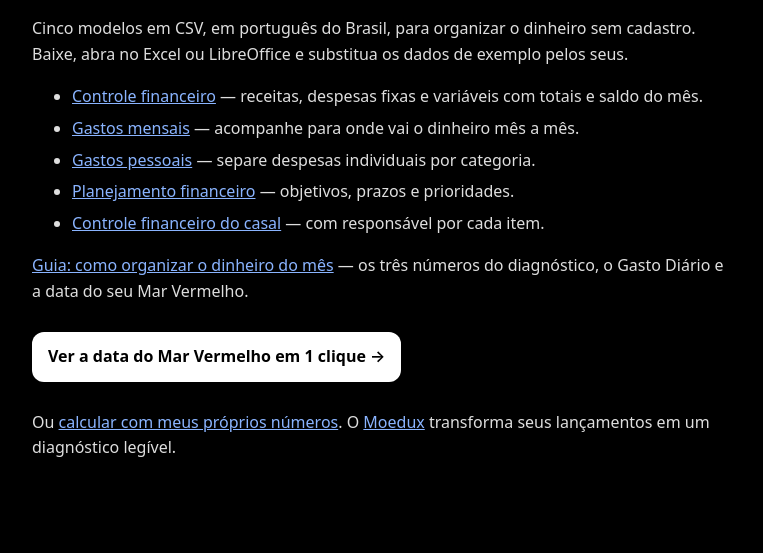
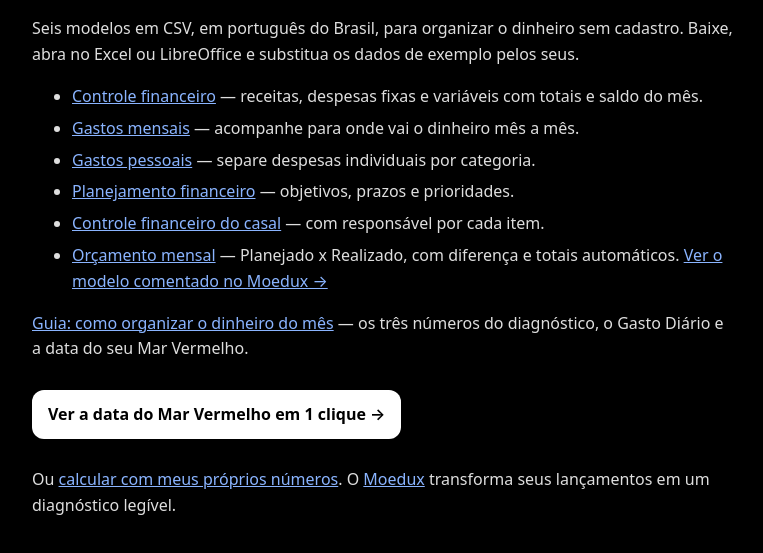
Before and after one commit to jhonnysabino/planilhas-moedux, a plain HTML site: page index.html in a window 1280 px wide. Shown: the part 81-634 px from the top of the page, without its empty margins (256-1019 px from the left). Drawn offline with Linux system fonts and the light colour scheme.

Commit message:
List monthly-budget CSV on Pages with UTM-tracked canonical link

```diff
--- a/index.html
+++ b/index.html
@@ -4,7 +4,7 @@
   <meta charset="utf-8">
   <meta name="viewport" content="width=device-width, initial-scale=1">
   <title>Planilhas gratuitas de finanças pessoais — Moedux</title>
-  <meta name="description" content="Cinco modelos de planilha em CSV para controle financeiro, gastos mensais e planejamento. Grátis, em português, sem cadastro.">
+  <meta name="description" content="Seis modelos de planilha em CSV para controle financeiro, gastos mensais e planejamento. Grátis, em português, sem cadastro.">
   <style>
     body{max-width:44rem;margin:2rem auto;padding:0 1rem;font:16px/1.6 system-ui,-apple-system,sans-serif;color:#dedede;background:#000}
     a{color:#8ab4ff}h1{font-size:1.8rem}li{margin:.4rem 0}.cta{display:inline-block;background:#fff;color:#000;padding:.75rem 1rem;border-radius:.75rem;text-decoration:none;font-weight:600;margin:.75rem 0}
@@ -12,13 +12,14 @@
 </head>
 <body>
   <h1>Planilhas gratuitas de finanças pessoais</h1>
-  <p>Cinco modelos em CSV, em português do Brasil, para organizar o dinheiro sem cadastro. Baixe, abra no Excel ou LibreOffice e substitua os dados de exemplo pelos seus.</p>
+  <p>Seis modelos em CSV, em português do Brasil, para organizar o dinheiro sem cadastro. Baixe, abra no Excel ou LibreOffice e substitua os dados de exemplo pelos seus.</p>
   <ul>
     <li><a href="planilha-controle-financeiro.csv">Controle financeiro</a> — receitas, despesas fixas e variáveis com totais e saldo do mês.</li>
     <li><a href="planilha-gastos-mensais.csv">Gastos mensais</a> — acompanhe para onde vai o dinheiro mês a mês.</li>
     <li><a href="planilha-gastos-pessoais.csv">Gastos pessoais</a> — separe despesas individuais por categoria.</li>
     <li><a href="planilha-planejamento-financeiro.csv">Planejamento financeiro</a> — objetivos, prazos e prioridades.</li>
     <li><a href="planilha-controle-financeiro-casal.csv">Controle financeiro do casal</a> — com responsável por cada item.</li>
+    <li><a href="planilha-orcamento-mensal.csv">Orçamento mensal</a> — Planejado x Realizado, com diferença e totais automáticos. <a href="https://www.moedux.com/planilhas/orcamento-mensal?utm_source=github&utm_medium=lead_magnet&utm_campaign=orcamento-mensal">Ver o modelo comentado no Moedux →</a></li>
   </ul>
   <p><a href="guia-organizar-dinheiro-mes.md">Guia: como organizar o dinheiro do mês</a> — os três números do diagnóstico, o Gasto Diário e a data do seu Mar Vermelho.</p>
   <p><a class="cta" href="https://www.moedux.com/previa-mar-vermelho?pv_entrada=2500&amp;pv_saida=3500&amp;pv_saldo=3000&amp;utm_source=github&amp;utm_medium=lead_magnet&amp;utm_campaign=exemplo-1clique">Ver a data do Mar Vermelho em 1 clique →</a></p>
```
